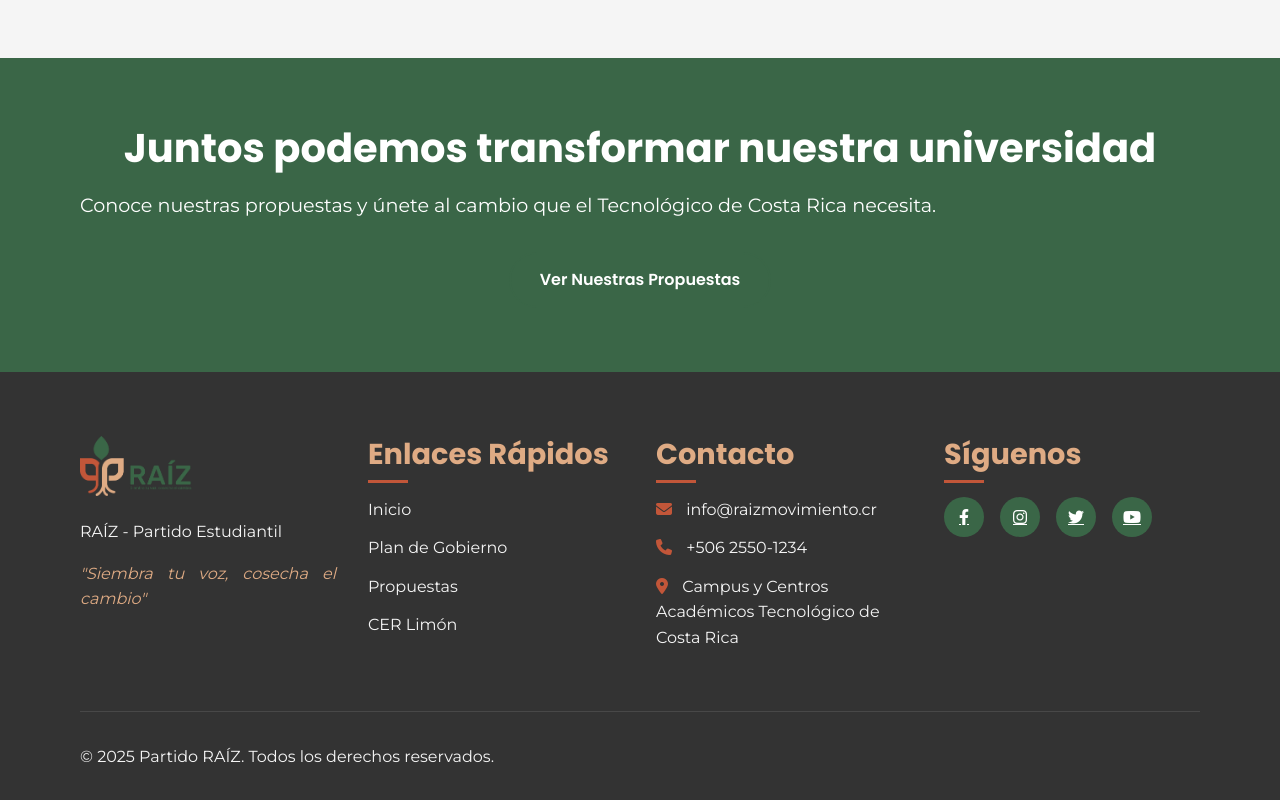
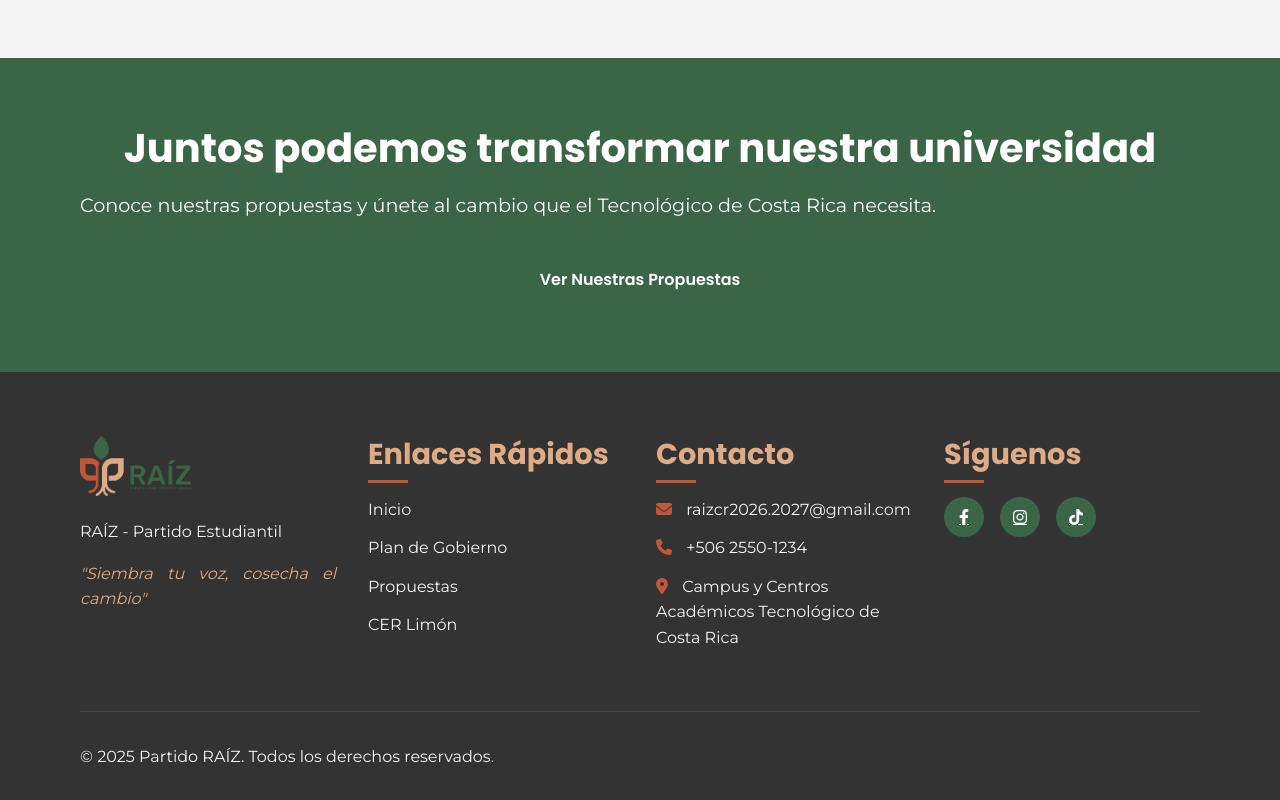
Before and after one commit to KeynerCM/PaginaRaiz, a plain HTML site: page index.html in a window 1280 px wide. Shown: the part 2307-3107 px from the top of the page. Drawn offline with Linux system fonts and the light colour scheme.

Commit message:
Ingreso de redes sociales

```diff
--- a/index.html
+++ b/index.html
@@ -134,7 +134,7 @@
                 <div class="footer-contact">
                     <h3>Contacto</h3>
                     <ul>
-                        <li><i class="fas fa-envelope"></i> info@raizmovimiento.cr</li>
+                        <li><i class="fas fa-envelope"></i> raizcr2026.2027@gmail.com</li>
                         <li><i class="fas fa-phone"></i> +506 2550-1234</li>
                         <li><i class="fas fa-map-marker-alt"></i> Campus y Centros Académicos Tecnológico de Costa Rica</li>
                     </ul>
@@ -143,9 +143,8 @@
                     <h3>Síguenos</h3>
                     <div class="social-icons">
                         <a href="#"><i class="fab fa-facebook-f"></i></a>
-                        <a href="#"><i class="fab fa-instagram"></i></a>
-                        <a href="#"><i class="fab fa-twitter"></i></a>
-                        <a href="#"><i class="fab fa-youtube"></i></a>
+                        <a href="https://www.instagram.com/raizc_r?igsh=NWU5cjhkbHg2YjNs" target="_blank"><i class="fab fa-instagram"></i></a>
+                        <a href="#"><i class="fab fa-tiktok"></i></a>
                     </div>
                 </div>
             </div>
```
Also changed, not shown: plan-gobierno.html (+3 -4 lines), propuestas-cer-limon.html (+3 -4 lines), propuestas.html (+3 -4 lines).
